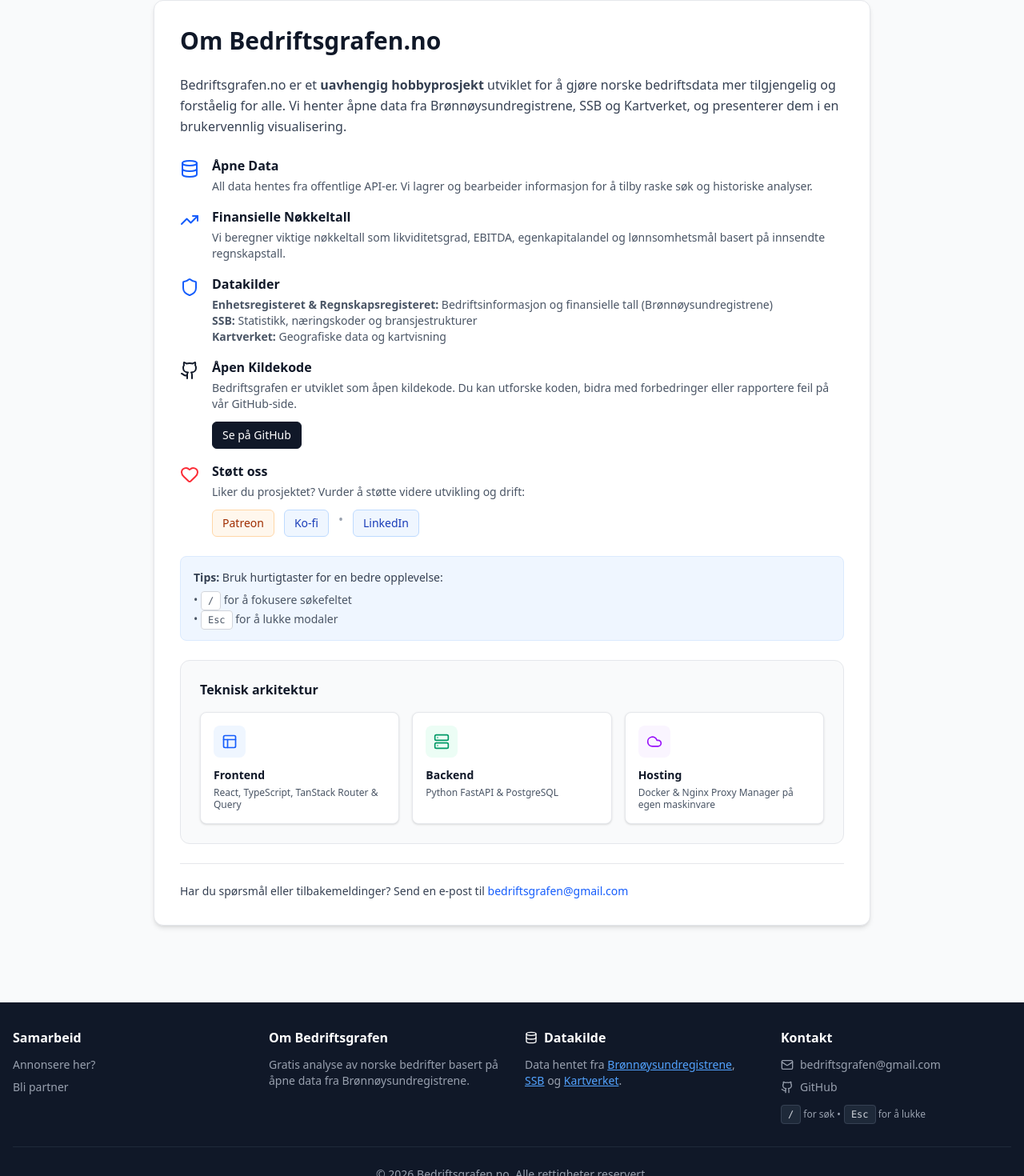
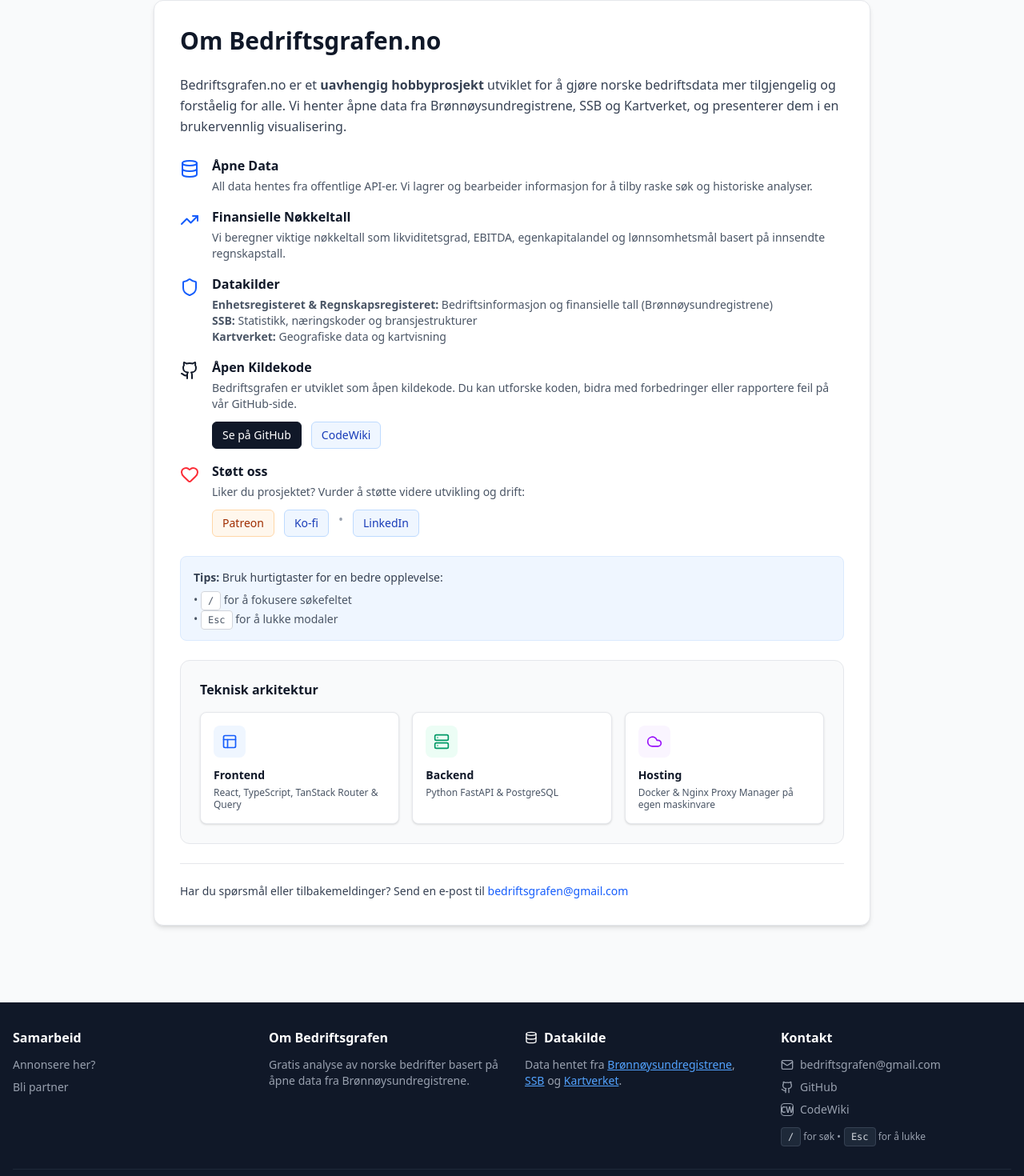
Before and after one commit to Bedriftsgrafen/bedriftsgrafen.no, a React (Vite) app in the folder frontend/: page /om in a window 1280 px wide. Shown: the part 104-1574 px from the top of the page at 80% size. Built offline with nearby package versions, Linux system fonts and the light colour scheme.

Commit message:
feat(frontend): add Google CodeWiki link to About page and Footer

```diff
--- a/frontend/src/components/Footer.tsx
+++ b/frontend/src/components/Footer.tsx
@@ -84,6 +84,15 @@ export function Footer() {
                 <Github className="h-4 w-4" />
                 GitHub
               </a>
+              <a
+                href="https://codewiki.google/github.com/bedriftsgrafen/bedriftsgrafen.no"
+                target="_blank"
+                rel="noopener noreferrer"
+                className="text-sm text-gray-400 hover:text-blue-400 flex items-center gap-2"
+              >
+                <div className="h-4 w-4 flex items-center justify-center font-bold text-[10px] border border-current rounded-sm">CW</div>
+                CodeWiki
+              </a>
             </div>
             <p className="text-xs text-gray-400 mt-4">
               <kbd className="px-2 py-1 bg-gray-800 border border-gray-700 rounded text-xs text-gray-300">/</kbd> for søk •
--- a/frontend/src/routes/om.tsx
+++ b/frontend/src/routes/om.tsx
@@ -71,6 +71,7 @@ function AboutPage() {
                     Bedriftsgrafen er utviklet som åpen kildekode. Du kan utforske koden,
                     bidra med forbedringer eller rapportere feil på vår GitHub-side.
                   </p>
+                  <div className="flex flex-wrap gap-3">
                     <a
                       href="https://github.com/Bedriftsgrafen/bedriftsgrafen.no"
                       target="_blank"
@@ -79,6 +80,15 @@ function AboutPage() {
                     >
                       Se på GitHub
                     </a>
+                    <a
+                      href="https://codewiki.google/github.com/bedriftsgrafen/bedriftsgrafen.no"
+                      target="_blank"
+                      rel="noopener noreferrer"
+                      className="inline-flex items-center px-3 py-1.5 bg-blue-50 hover:bg-blue-100 text-blue-800 text-sm font-medium rounded-md transition-all duration-200 ease-in-out hover:-translate-y-0.5 hover:shadow-md border border-blue-200 hover:ring-2 hover:ring-blue-200 hover:ring-offset-1"
+                    >
+                      CodeWiki
+                    </a>
+                  </div>
                 </div>
               </div>
 
```
Lines whose indentation alone changed are shown as unchanged.
